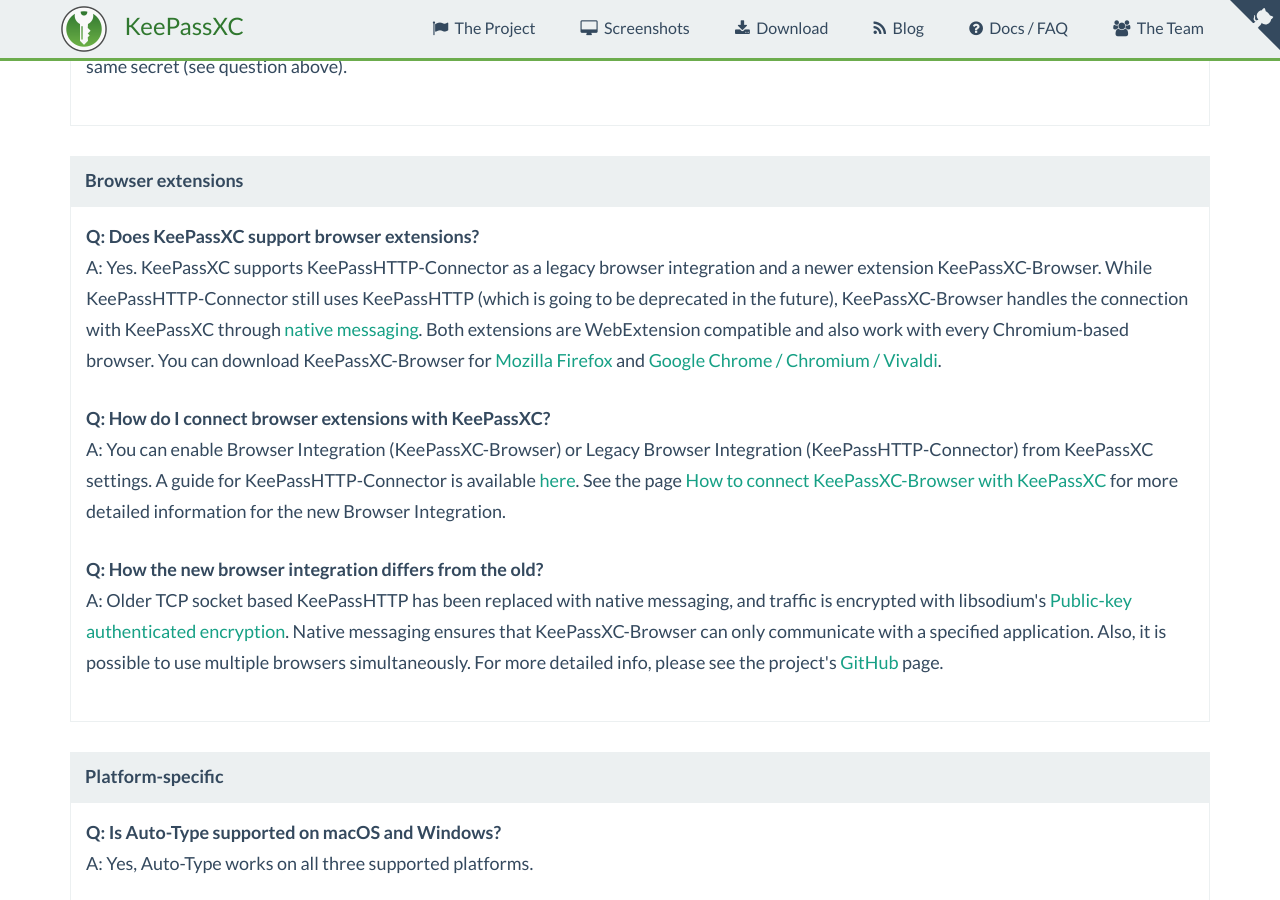
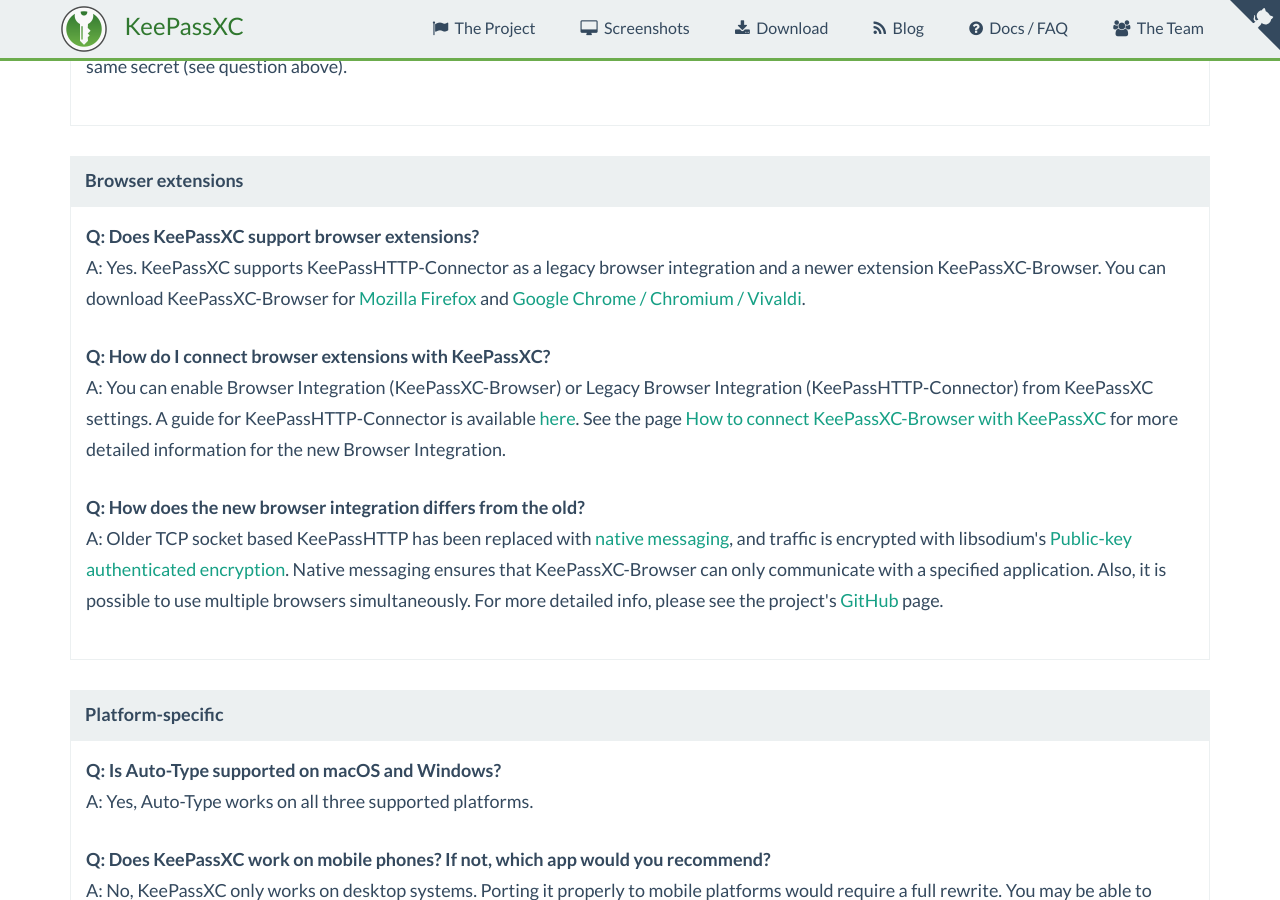
Before and after one commit to keepassxreboot/keepassxc-org, a Jekyll site: the page built from docs/index.html, in a window 1280 px wide and 900 px high, scrolled down 7256 px. Built offline with Jekyll 4.4.1, drawn with Linux system fonts in a browser that asks for light colours; comment, search, counter and statistics services are not loaded; some of the changed text lies outside the part shown.

Commit message:
Removed some tech babble

```diff
--- a/docs/index.html
+++ b/docs/index.html
@@ -76,7 +76,7 @@
     <ul class="faq-questions">
         <li><a href="#faq-browser">Does KeePassXC support browser extensions?</a></li>
         <li><a href="#faq-browser-howto">How do I connect browser extensions with KeePassXC?</a></li>
-        <li><a href="#faq-browser-diff">How the new browser integration differs from the old?</a></li>
+        <li><a href="#faq-browser-diff">How does the new browser integration differs from the old?</a></li>
     </ul>
 
     <h5 id="faq-cat-platform">Platform-specific</h5>
@@ -333,10 +333,7 @@
     <dl>
         <dt id="faq-browser"><a href="#faq-browser">Does KeePassXC support browser extensions?</a></dt>
         <dd>
-            Yes. KeePassXC supports KeePassHTTP-Connector as a legacy browser integration and a newer extension KeePassXC-Browser. While
-            KeePassHTTP-Connector still uses KeePassHTTP (which is going to be deprecated in the future), KeePassXC-Browser handles the
-            connection with KeePassXC through <a href="https://developer.mozilla.org/en-US/Add-ons/WebExtensions/Native_messaging">native messaging</a>.
-            Both extensions are WebExtension compatible and also work with every Chromium-based browser.
+            Yes. KeePassXC supports KeePassHTTP-Connector as a legacy browser integration and a newer extension KeePassXC-Browser.
             You can download KeePassXC-Browser for <a href="https://addons.mozilla.org/en-US/firefox/addon/keepassxc-browser/">Mozilla Firefox</a> and
             <a href="https://chrome.google.com/webstore/detail/keepassxc-browser/iopaggbpplllidnfmcghoonnokmjoicf">Google Chrome / Chromium / Vivaldi</a>.
         </dd>
@@ -349,9 +346,10 @@
             detailed information for the new Browser Integration.
         </dd>
 
-        <dt id="faq-browser-diff"><a href="#faq-browser-diff">How the new browser integration differs from the old?</a></dt>
+        <dt id="faq-browser-diff"><a href="#faq-browser-diff">How does the new browser integration differs from the old?</a></dt>
         <dd>
-            Older TCP socket based KeePassHTTP has been replaced with native messaging, and traffic is encrypted with libsodium's
+            Older TCP socket based KeePassHTTP has been replaced with <a href="https://developer.mozilla.org/en-US/Add-ons/WebExtensions/Native_messaging">native messaging</a>,
+            and traffic is encrypted with libsodium's
             <a href="https://download.libsodium.org/doc/public-key_cryptography/authenticated_encryption.html">Public-key authenticated encryption</a>.
             Native messaging ensures that KeePassXC-Browser can only communicate with a specified application. Also, it is possible to use multiple browsers
             simultaneously. For more detailed info, please see the project's <a href="https://github.com/keepassxreboot/keepassxc-browser">GitHub</a> page.
--- a/project.html
+++ b/project.html
@@ -58,7 +58,7 @@
 
     <p>KeePassXC has the following runtime requirements:
     <ul>
-        <li>Qt5 (5.2 or newer, 5.3 or newer with the Browser Integration support): qtbase and qttools5
+        <li>Qt5 (5.2 or newer, 5.3 or newer with Browser Integration support): qtbase and qttools5
         <li>libgcrypt (1.6 or newer)
         <li>zlib
         <li>libxi, libxtst, qtx11extras (optional for Auto-Type on X11/Linux)
```
